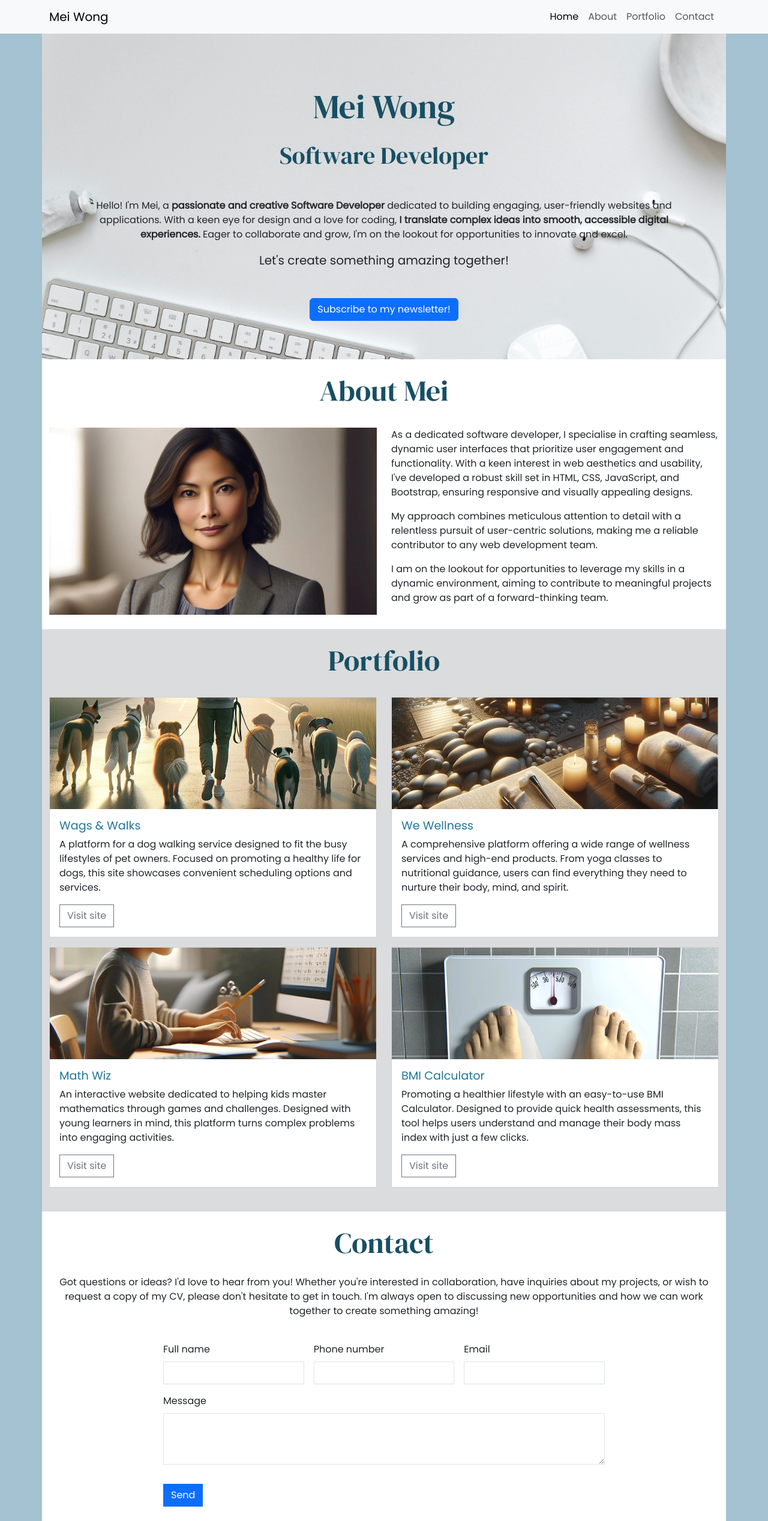
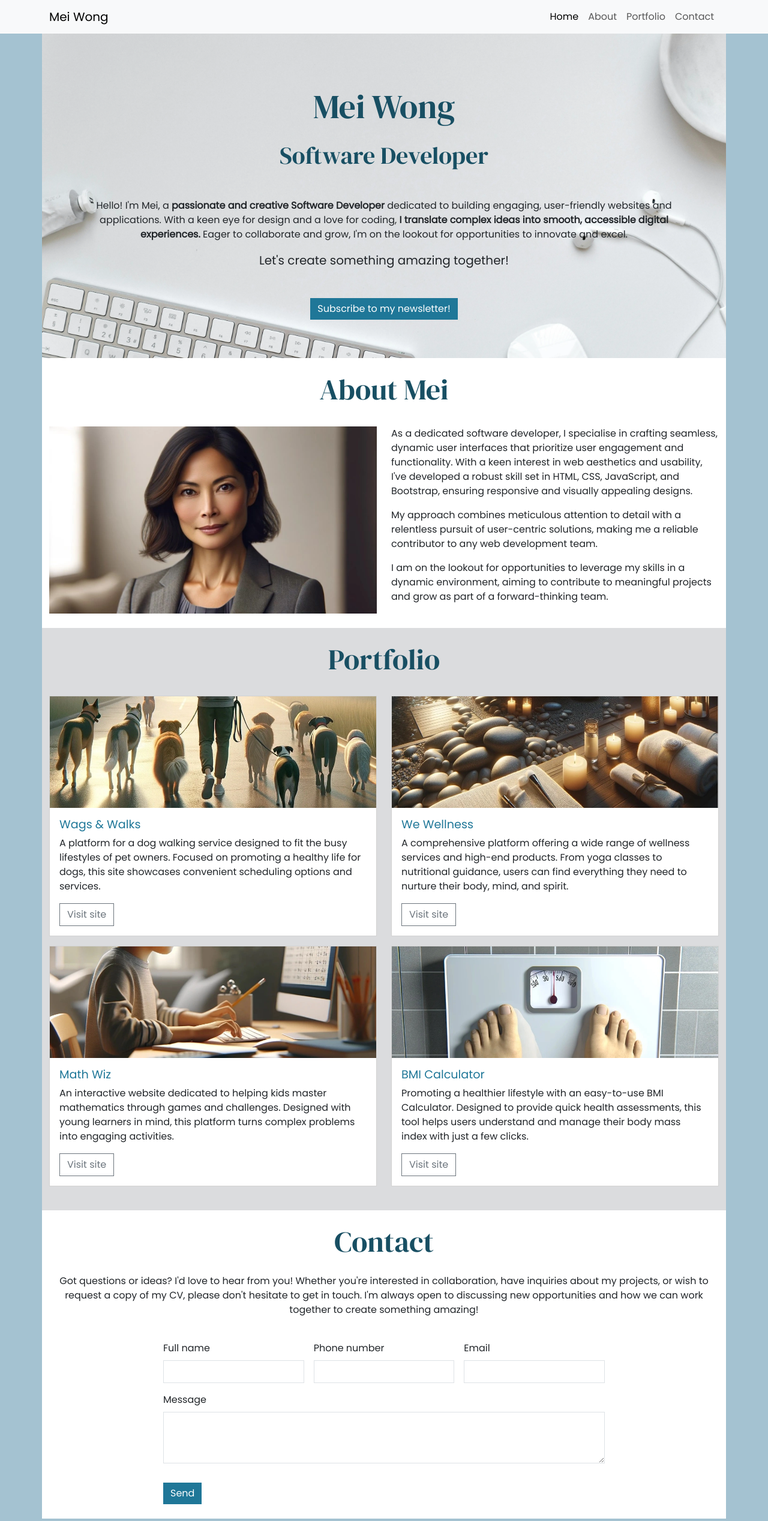
Before and after one commit to AC-dev16/practice-portfolio, a plain HTML site: page index.html in a window 1280 px wide. Shown: the whole page at 60% size. Drawn offline with nearby package versions, Linux system fonts and the light colour scheme.

Commit message:
add custom button color

```diff
--- a/assets/css/style.css
+++ b/assets/css/style.css
@@ -21,6 +21,16 @@ h1, h2 {
 
 .sharp-corners, .sharp-corners * {
     border-radius: 0;
+}
+
+.custom-button {
+    background-color: #1f7798;
+    border: #1f7798;
+}
+
+.custom-button:hover {
+    background-color: #1d6d8a;
+    border: #1d6d8a;
 }
 
 
--- a/index.html
+++ b/index.html
@@ -62,7 +62,7 @@
                 <!-- mb-5 gives extra margin spacing under lead text -->
                 <p class="lead mb-5">Let's create something amazing together!</p>
                 <!-- Button trigger modal -->
-                <button type="button" class="btn btn-primary" data-bs-toggle="modal" data-bs-target="#exampleModal">
+                <button type="button" class="btn btn-primary sharp-corners custom-button" data-bs-toggle="modal" data-bs-target="#exampleModal">
                 Subscribe to my newsletter!
                 </button>
             </div>
@@ -189,7 +189,7 @@
                         <textarea class="form-control" id="message" rows="3"></textarea>
                     </div>
                     <div class="col-12 col-lg-4">
-                        <button type="submit" class="btn btn-primary">Send</button>
+                        <button type="submit" class="btn btn-primary custom-button">Send</button>
                     </div>
                 </form>
             </div>
@@ -216,7 +216,7 @@
                         <input type="email" class="form-control" id="inputEmail">
                     </div>
                     <div class="col-12 mb-4">
-                        <button type="submit" class="btn btn-primary sharp-corners">
+                        <button type="submit" class="btn btn-primary sharp-corners custom-button">
                             Sign up!
                         </button>
                     </div>
```
